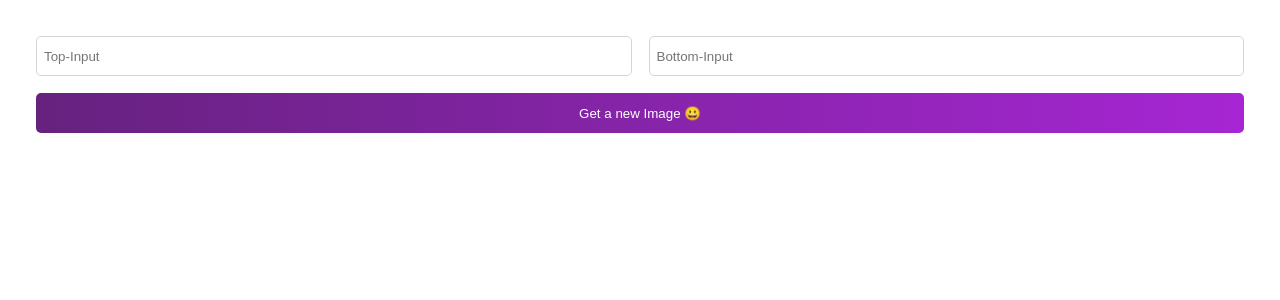
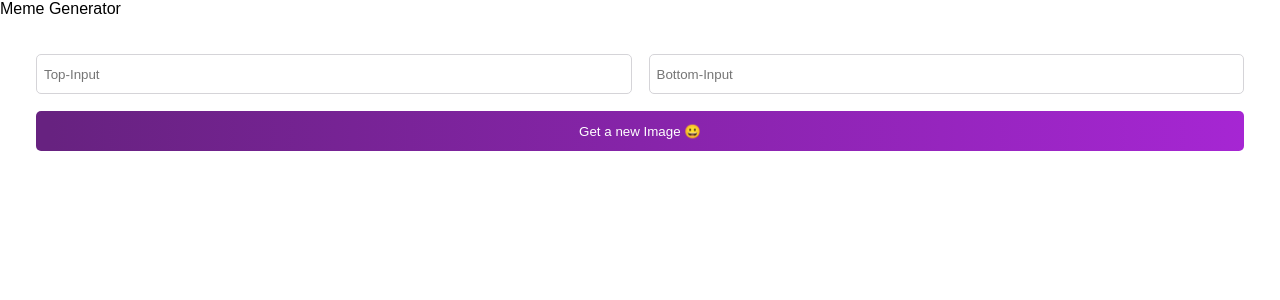
Before and after one commit to emmyobonyo/Meme-generator-collab, a React (Create React App) app: page / in a window 1280 px wide. Shown: the top 300 px of the page. Built offline with nearby package versions, Linux system fonts and the light colour scheme.

Commit message:
Adding basic skeleton for header

```diff
--- a/src/App.js
+++ b/src/App.js
@@ -1,9 +1,11 @@
 import './App.css';
 import Form from './form/Form';
+import Header from './header/Header';
 
 function App() {
   return (
     <div className="App">
+      <Header />
       <Form />
     </div>
   );
--- /dev/null
+++ b/src/header/Header.js
@@ -0,0 +1,7 @@
+import React from 'react';
+
+const Header = () => (
+  <div>Meme Generator</div>
+);
+
+export default Header;
```
